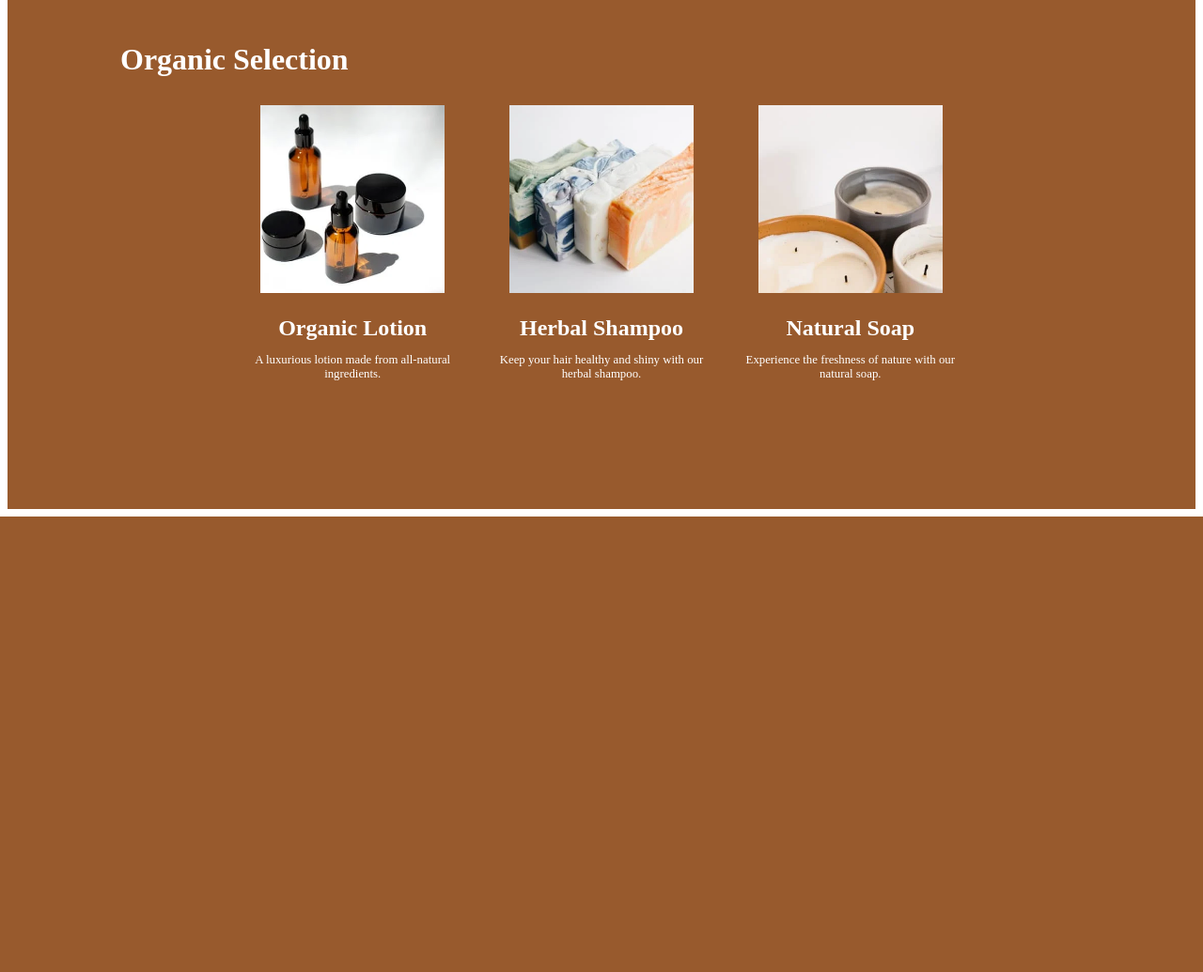
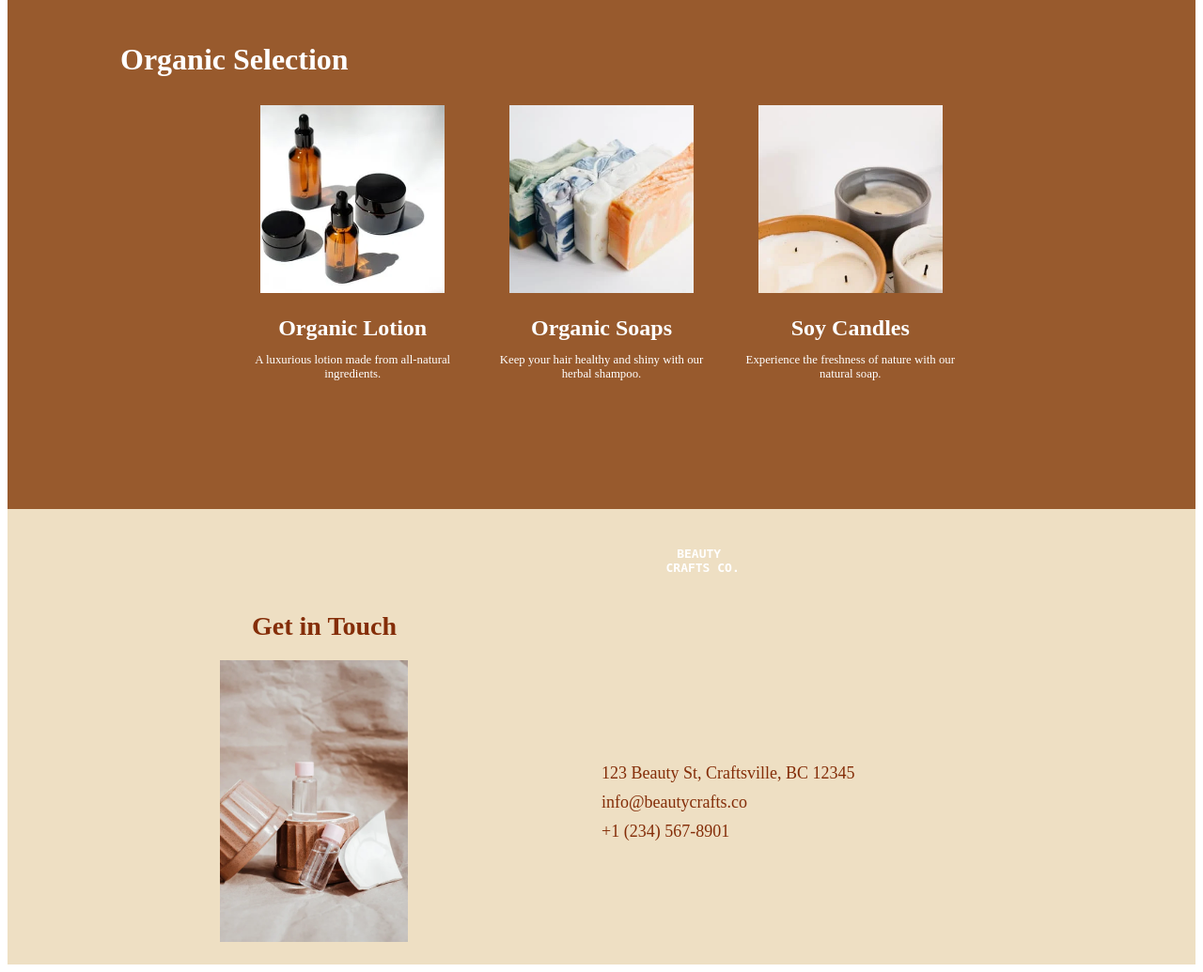
Before and after one commit to Hammad-10/ShopHere, a PHP site: page / in a window 1280 px wide. Shown: the part 1067-2102 px from the top of the page at 94% size. Before the commit the page ends 1617 px from the top, so only its background shows below. Run offline with PHP 8.4, Linux system fonts and the light colour scheme.

Commit message:
added animations

```diff
--- a/css/styles.css
+++ b/css/styles.css
@@ -11,12 +11,6 @@
     display: flex;
     flex-direction: row;
     justify-content: space-between;
-}
-
-#div3 {
-
-    background-color: rgb(152, 90, 45);
-    height: 25%;
 }
 
 #companyName {
@@ -105,6 +99,7 @@
 #div3 {
     padding: 20px;
     text-align: center;
+    background-color: rgb(152, 90, 45);
 }
 
 #organicSelectionHeading {
@@ -144,3 +139,72 @@
     font-size: 0.8em;
     color:white ;
 }
+
+/* Styling for div4 */
+#div4 {
+    padding: 20px;
+    background-color: rgb(238, 223, 195);
+    text-align: center;
+    color :rgb(132, 45, 8);
+}
+
+#taglinediv2 {
+    margin-bottom: 20px;
+    text-align: left;
+}
+
+
+
+#tagline2 {
+    font-size: 16px;
+    margin: 0;
+    padding: 0;
+}
+
+#getInTouchHeading {
+    font-size: 28px;
+    margin-bottom: 20px;
+    text-align: left;
+    margin-left: 240px;
+}
+
+#contactSection {
+    display: flex;
+    align-items: center;
+    justify-content: center;
+    flex-wrap: wrap;
+
+}
+
+#contactImageDiv {
+    flex: 1 1 300px;
+    text-align: center;
+
+}
+
+#contactImage {
+    max-width: 350px;
+    height: 300px;
+
+}
+
+#contactDetails {
+    flex: 1 1 300px;
+    text-align: left;
+}
+
+#contactDetails p {
+    font-size: 18px;
+    margin: 10px 0;
+}
+
+/* Responsive styling */
+@media (max-width: 768px) {
+    #contactSection {
+        flex-direction: column;
+    }
+
+    #contactDetails {
+        text-align: center;
+    }
+}
--- a/index.html
+++ b/index.html
@@ -59,16 +59,38 @@ products that you will surely love.
                 </div>
                 <div class="product">
                     <img src="assets/Images/BeautyCraftsSources/6.webp" alt="Organic Product 2" class="productImage">
-                    <h3 class="productTitle">Herbal Shampoo</h3>
+                    <h3 class="productTitle">Organic Soaps</h3>
                     <p class="productDescription">Keep your hair healthy and shiny with our herbal shampoo.</p>
                 </div>
                 <div class="product">
                     <img src="assets/Images/BeautyCraftsSources/5.webp" alt="Organic Product 3" class="productImage">
-                    <h3 class="productTitle">Natural Soap</h3>
+                    <h3 class="productTitle">Soy Candles</h3>
                     <p class="productDescription">Experience the freshness of nature with our natural soap.</p>
                 </div>
             </div>
         </div>
+
+        <!-- div4 -->
+        <div id="div4">
+            <div id="taglinediv">
+                <pre id="companyName">
+                BEAUTY
+                CRAFTS CO.
+                </pre>
+            </div>
+            <h2 id="getInTouchHeading">Get in Touch</h2>
+            <div id="contactSection">
+                <div id="contactImageDiv">
+                    <img src="assets/Images/BeautyCraftsSources/4.webp" alt="Contact Us Image" id="contactImage">
+                </div>
+                <div id="contactDetails">
+                    <p id="mailingAddress">123 Beauty St, Craftsville, BC 12345</p>
+                    <p id="emailAddress">info@beautycrafts.co</p>
+                    <p id="phoneNumber">+1 (234) 567-8901</p>
+                </div>
+            </div>
+        </div>
+
     </div>
 
     <script src="https://code.jquery.com/jquery-3.7.1.js" integrity="sha256-eKhayi8LEQwp4NKxN+CfCh+3qOVUtJn3QNZ0TciWLP4=" crossorigin="anonymous"></script>
--- a/js/myjquery.js
+++ b/js/myjquery.js
@@ -3,5 +3,10 @@ $("#div1Image").animate({right: '274px'}, 2000);
 
 $("#div2Image").animate({left: '274px'}, 2000);
 
+$("#contactSection").animate({left: '274px'}, 2000);
+
+$("#getInTouchHeading").animate({right: '274px'}, 2000);
+
+
 
 });
```
